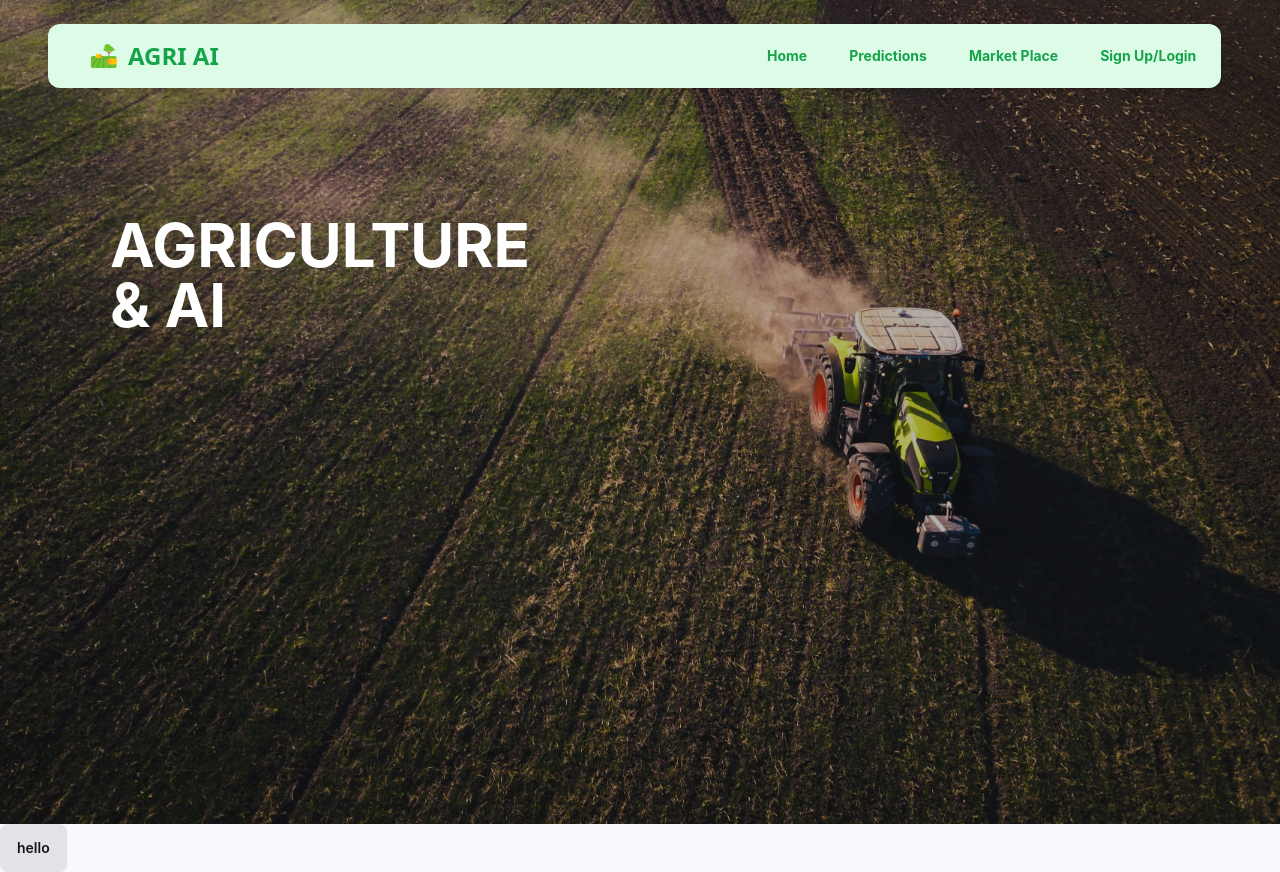
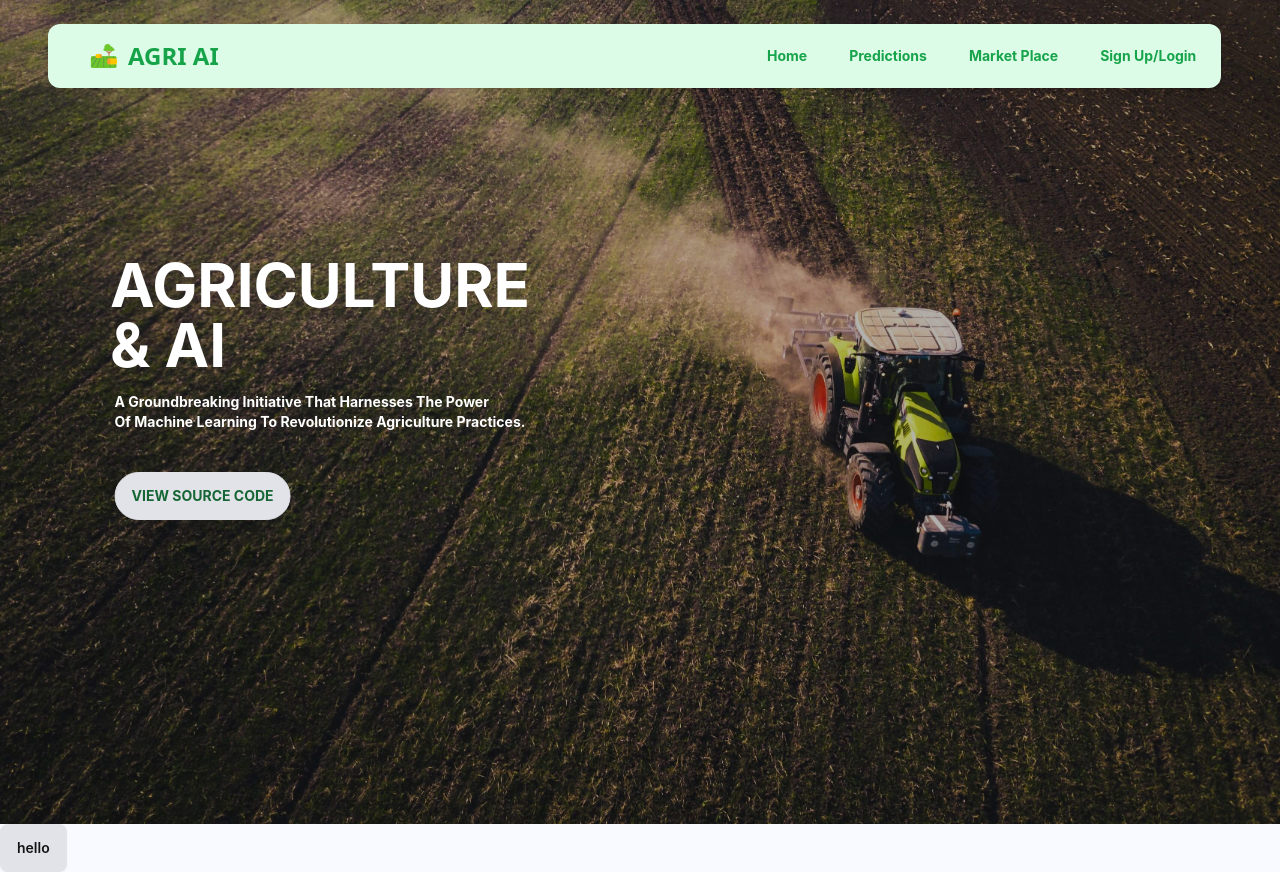
Before and after one commit to karthikreddy-7/AGRIAI-IMPROVED, a React (Create React App) app in the folder Front_end/: page / in a window 1280 px wide. Built offline with nearby package versions, Linux system fonts and the light colour scheme.

Commit message:
added frontend

```diff
--- a/Front_end/src/App.js
+++ b/Front_end/src/App.js
@@ -16,9 +16,22 @@ function App() {
             />
             <div className="absolute inset-0 bg-black opacity-30"></div>
           </div>
-          <div className="absolute top-1/3 left-1/4 transform -translate-x-1/2 -translate-y-1/2 text-white text-6xl font-bold">
+          <div className="absolute top-1/3 left-1/4 mt-10 transform -translate-x-1/2 -translate-y-1/2 text-white text-6xl font-bold">
             <div>AGRICULTURE</div>
             <div>& AI</div>
+          </div>
+
+          <div className=" absolute top-1/2 left-1/4 transform -translate-x-1/2 -translate-y-1/2 text-white text-sm font-bold">
+            <div>A Groundbreaking Initiative That Harnesses The Power</div>
+            <div>
+              {" "}
+              Of Machine Learning To Revolutionize Agriculture Practices.
+            </div>
+
+            <button className="absolute top-1/10 left-1/8 mt-10 font-bold btn rounded-full text-green-800  ">
+              {" "}
+              VIEW SOURCE CODE{" "}
+            </button>
           </div>
           <div className="bg-green-100 rounded-xl shadow-md box-border h-16 w-11/12 absolute top-6 left-12">
             <NavBar />
```
